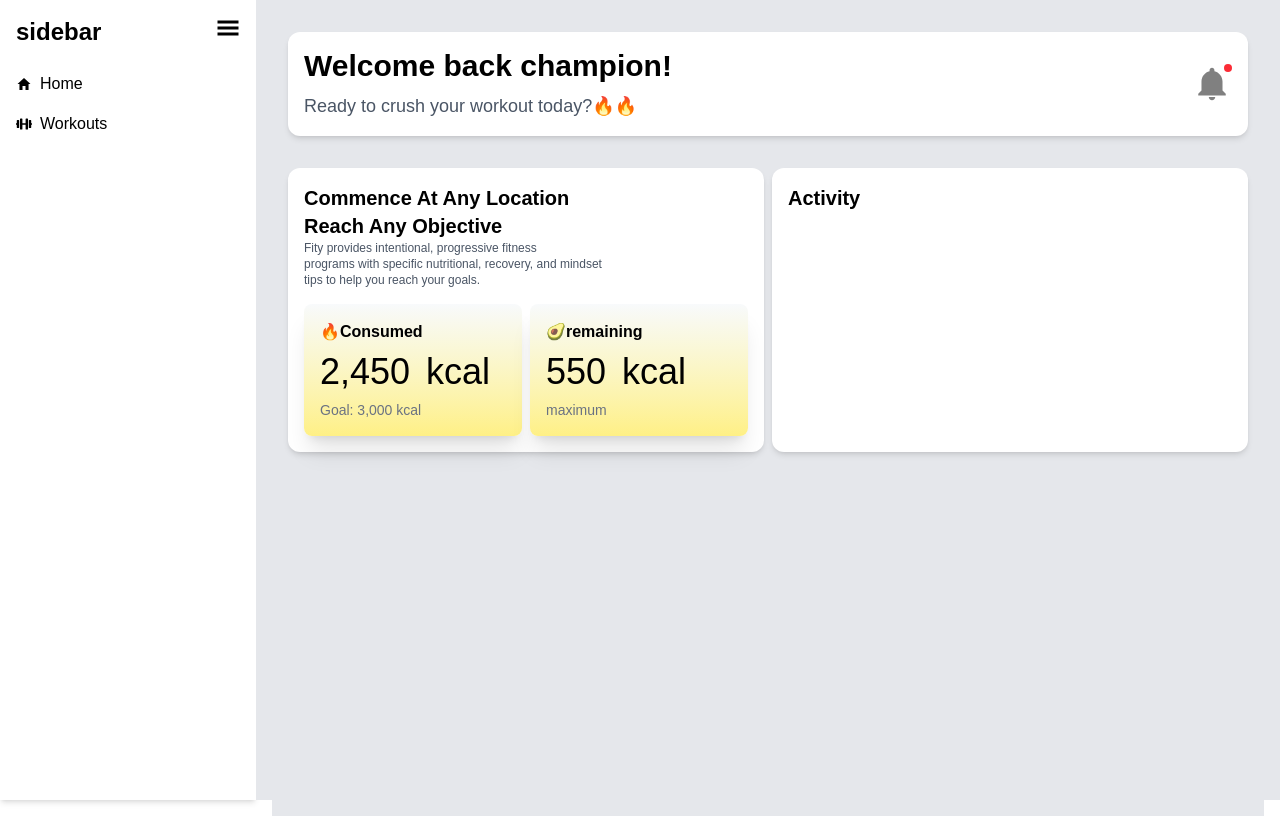
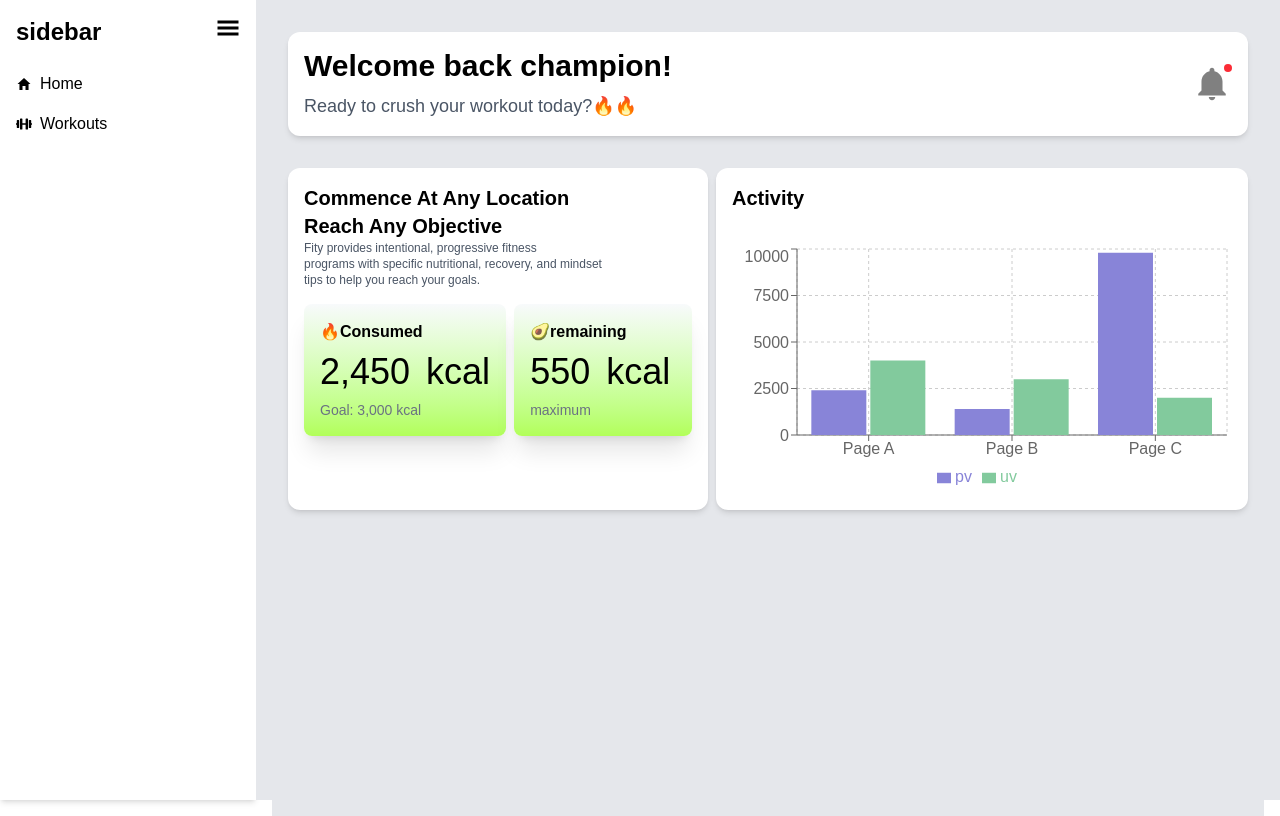
Before and after one commit to fares003/Fity, a Next.js app: page /workout/dashboard in a window 1280 px wide. Built offline with nearby package versions, Linux system fonts and the light colour scheme.

Commit message:
bar chart added to activty in dashboard

```diff
--- /dev/null
+++ b/app/Components/BieChart.tsx
@@ -0,0 +1,38 @@
+"use client";   // 👈 add this at the very top
+
+import React from "react";
+import {
+  BarChart,
+  Line,
+  XAxis,
+  YAxis,
+  CartesianGrid,
+  Tooltip,
+  Legend,
+  Bar,
+} from "recharts";
+
+function BieChart() {
+  const data = [
+    { name: "Page A", uv: 4000, pv: 2400 },
+    { name: "Page B", uv: 3000, pv: 1398 },
+    { name: "Page C", uv: 2000, pv: 9800 },
+
+  ];
+
+  return (
+    <div className="w-full">
+      <BarChart width={500} height={250} data={data}>
+        <CartesianGrid strokeDasharray="3 3" />
+        <XAxis dataKey="name" />
+        <YAxis />
+        <Tooltip />
+        <Legend />
+        <Bar dataKey="pv" fill="#8884d8" />
+        <Bar dataKey="uv" fill="#82ca9d" />
+      </BarChart>
+    </div>
+  );
+}
+
+export default BieChart;
--- a/app/globals.css
+++ b/app/globals.css
@@ -43,7 +43,9 @@ body {
   background-size: cover;
   background-repeat: no-repeat;
 }
-
+.lightGreen{
+  background-color: #B2FF59;
+}
 ::selection{
   background-color: #111111;
   color: #df1c1c;
--- a/app/workout/dashboard/components/Kcal.tsx
+++ b/app/workout/dashboard/components/Kcal.tsx
@@ -19,7 +19,7 @@ function Kcal() {
         footer={
             <p className='text-sm text-gray-500'>Goal: 3,000 kcal</p>
         }
-        className='gap-2 flex-1 border-none shadow-xl bg-gradient-to-t from-yellow-200 to-slate-50'
+        className='gap-2 flex-1 border-none shadow-xl bg-gradient-to-t from-[#B2FF59] to-slate-50'
         />
          <Card Header={
             <h1>
@@ -35,7 +35,7 @@ function Kcal() {
         footer={
             <p className='text-sm text-gray-500'>maximum</p>
         }
-        className='gap-2 flex-1 border-none shadow-xl bg-gradient-to-t from-yellow-200 to-slate-50'
+        className='gap-2 flex-1 border-none shadow-xl bg-gradient-to-t from-[#B2FF59] to-slate-50'
         />
     </div>
   )
--- a/app/workout/dashboard/page.tsx
+++ b/app/workout/dashboard/page.tsx
@@ -1,6 +1,8 @@
 import React from "react";
 import WelcomeBar from "../components/WelcomeBar";
 import Kcal from "./components/Kcal";
+import { Bar } from "recharts";
+import BieChart from "@/app/Components/BieChart";
 const childrenStyle="p-4 rounded-xl flex flex-col gap-4 bg-white shadow-md text-black flex-1"
 function page() {
   return (
@@ -25,6 +27,7 @@ function page() {
          <p className="text-xl font-bold mb-4 capitalize">
         Activity
         </p>
+        <BieChart />
   </div>
 </div>
 
--- a/package.json
+++ b/package.json
@@ -27,6 +27,7 @@
     "react": "19.1.0",
     "react-dom": "19.1.0",
     "react-icons": "^5.5.0",
+    "recharts": "^3.2.1",
     "styled-components": "^6.1.19",
     "swiper": "^11.2.10",
     "yup": "^1.7.0",
```
Also changed, not shown: 1 other file (tests, documents, lock files or other folders).
